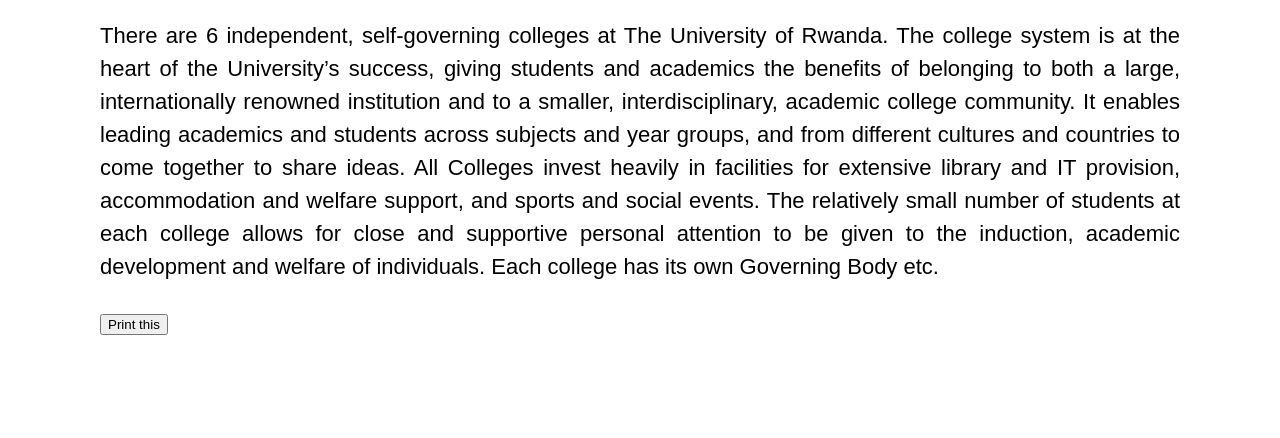
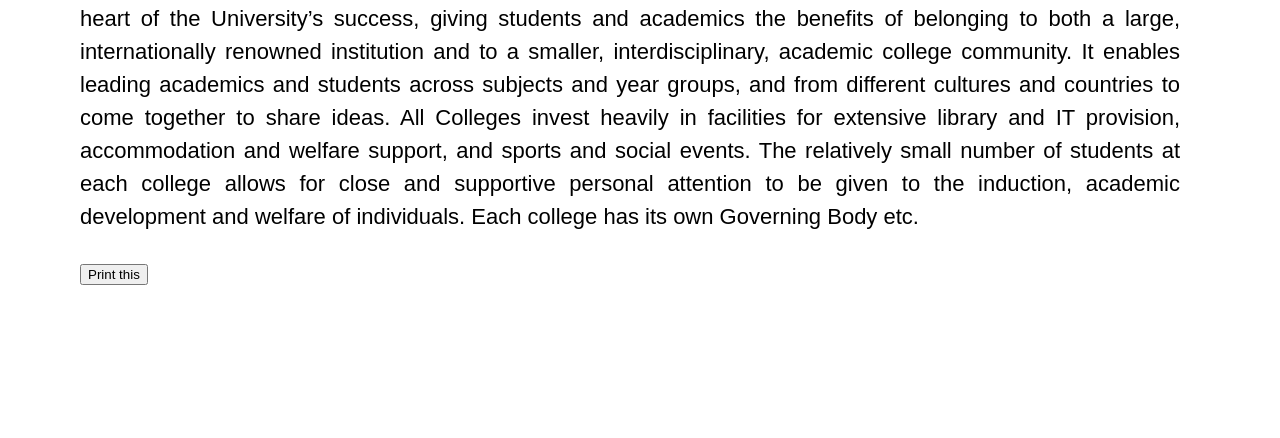
Before and after one commit to ngiruwonsanga-sudo/web, a plain HTML site: page Layout.html in a window 1280 px wide. Shown: the part 475-913 px from the top of the page. After the commit the page ends 863 px from the top, so only its background shows below. Drawn offline with Linux system fonts and the light colour scheme.

Commit message:
Update Layout.css

```diff
--- a/Layout.css
+++ b/Layout.css
@@ -5,5 +5,5 @@ body{
 	font-size: 22px;
 	margin-right: 50px;
 	color:black;
-	margin:100px 100px 100px 100px;
+	margin:50px 100px 100px 80px;
 }
```
